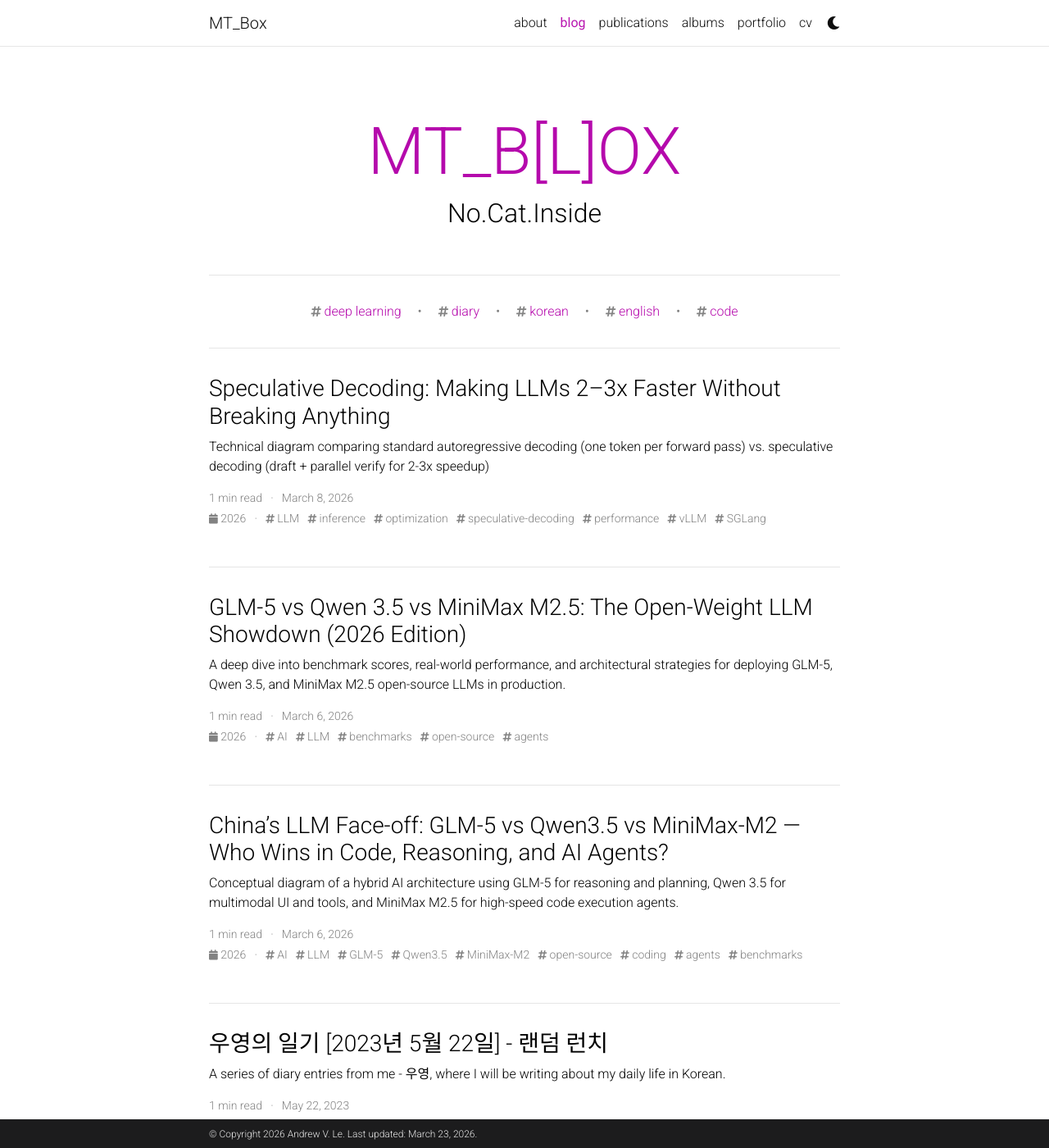
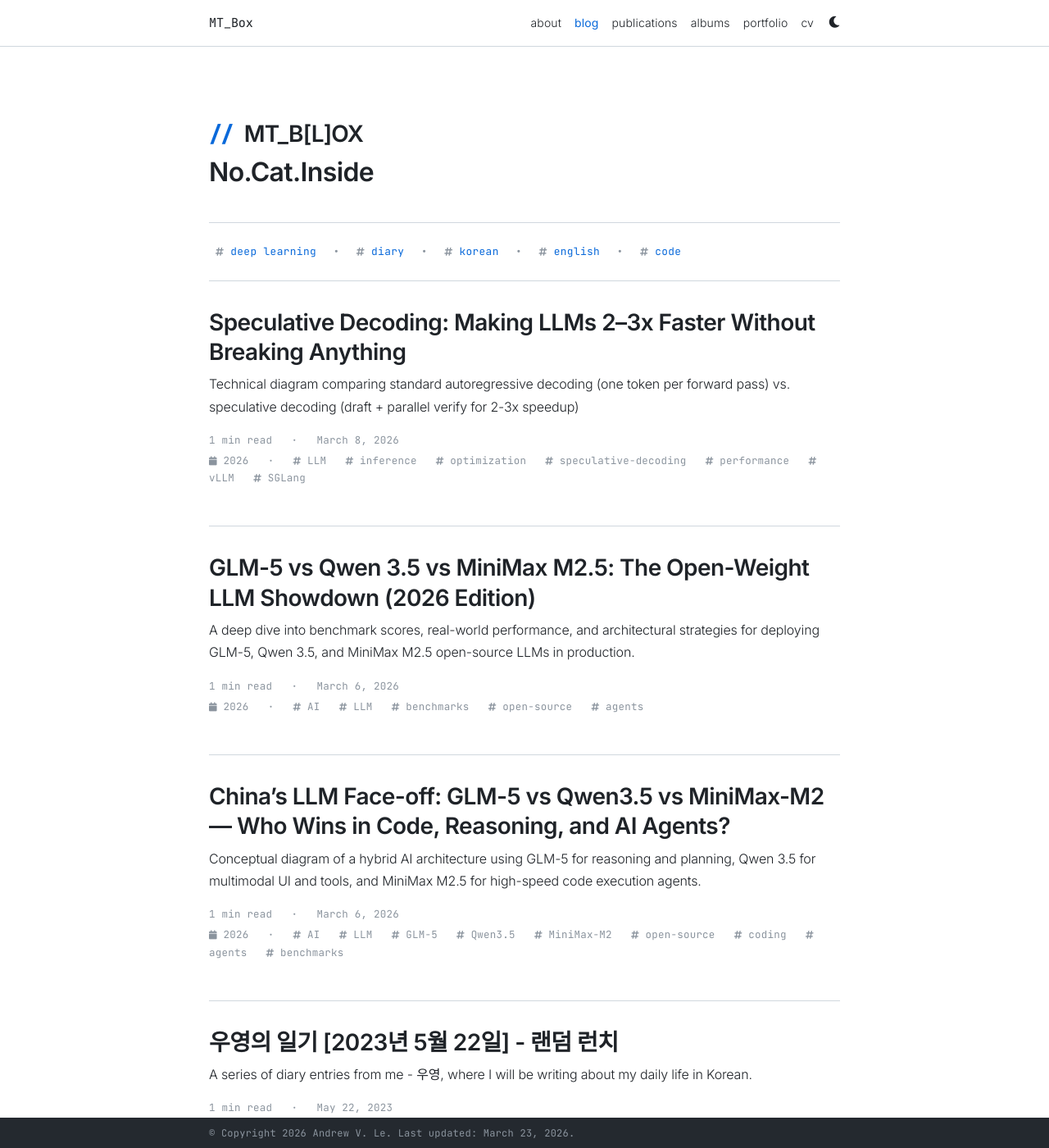
Before and after one commit to levulinh/levulinh.github.io, a Jekyll site: the page built from blog/index.html, in a window 1280 px wide and 1400 px high. Shown: the whole window at 82% size. Built offline with Jekyll 4.4.1, drawn with Linux system fonts in a browser that asks for light colours; the list of posts is cut into pages by our own code; comment, search, counter and statistics services are not loaded; a style sheet for code colours, icons or effects is not loaded.

Commit message:
theme: apply minimalistic technology theme
- Replace purple/pink palette with GitHub-style blue/cyan accents
- Dark mode: #0d1117 background, #e6edf3 text, #58a6ff accent
- Light mode: white background, #1f2328 text, #0969da accent
- Switch body font to Inter, monospace to JetBrains Mono
- Add monospace styling to post meta, tags, footer, navbar brand
- Blog header gets a `// ` prefix for code-editor aesthetic
- Code blocks get subtle border treatment; dark syntax theme → monokai
- Replace Roboto/Material Icons Google Fonts with Inter + JetBrains Mono

Co-Authored-By: Claude Sonnet 4.6 <noreply@anthropic.com>

```diff
--- a/_config.yml
+++ b/_config.yml
@@ -27,7 +27,7 @@ impressum_path: # set to path to include impressum link in the footer, use the s
 
 # code highlighter theme
 highlight_theme_light: github # https://github.com/jwarby/jekyll-pygments-themes
-highlight_theme_dark: native # https://github.com/jwarby/jekyll-pygments-themes
+highlight_theme_dark: monokai # https://github.com/jwarby/jekyll-pygments-themes
 
 # repo color theme
 repo_theme_light: default # https://github.com/anuraghazra/github-readme-stats/blob/master/themes/README.md
--- a/_includes/head.html
+++ b/_includes/head.html
@@ -11,7 +11,9 @@
     <!-- Fonts & Icons -->
     <link rel="stylesheet" href="https://cdn.jsdelivr.net/npm/@fortawesome/fontawesome-free@{{ site.fontawesome.version }}/css/all.min.css" integrity="{{ site.fontawesome.integrity }}" crossorigin="anonymous">
     <link rel="stylesheet" href="https://cdn.jsdelivr.net/npm/academicons@{{ site.academicons.version }}/css/academicons.min.css" integrity="{{ site.academicons.integrity }}" crossorigin="anonymous">
-    <link rel="stylesheet" type="text/css" href="https://fonts.googleapis.com/css?family=Roboto:300,400,500,700|Roboto+Slab:100,300,400,500,700|Material+Icons">
+    <link rel="preconnect" href="https://fonts.googleapis.com">
+    <link rel="preconnect" href="https://fonts.gstatic.com" crossorigin>
+    <link rel="stylesheet" href="https://fonts.googleapis.com/css2?family=Inter:wght@300;400;500;600;700&family=JetBrains+Mono:wght@400;500&display=swap">
 
     <!-- Code Syntax Highlighting -->
     <link rel="stylesheet" href="https://cdn.jsdelivr.net/gh/jwarby/jekyll-pygments-themes@master/{{ site.highlight_theme_light | append: '.css' }}" media="" id="highlight_theme_light" />
--- a/_sass/_base.scss
+++ b/_sass/_base.scss
@@ -2,7 +2,26 @@
  * Styles for the base elements of the theme.
  ******************************************************************************/
 
-// Typography
+// Typography — tech/minimalist
+
+body {
+  font-family: "Inter", -apple-system, BlinkMacSystemFont, "Segoe UI", Helvetica, Arial, sans-serif;
+  font-size: 1rem;
+  line-height: 1.7;
+  letter-spacing: -0.01em;
+}
+
+h1, h2, h3, h4, h5, h6 {
+  font-family: "Inter", -apple-system, BlinkMacSystemFont, "Segoe UI", Helvetica, Arial, sans-serif;
+  font-weight: 600;
+  letter-spacing: -0.02em;
+  line-height: 1.3;
+}
+
+code, pre, kbd, samp, tt {
+  font-family: "JetBrains Mono", "Fira Code", "Cascadia Code", ui-monospace, SFMono-Regular, Menlo, Monaco, Consolas, monospace;
+  font-size: 0.9em;
+}
 
 p,
 h1,
@@ -55,11 +74,13 @@ img {
 }
 
 blockquote {
-  background: var(--global-bg-color);
-  border-left: 2px solid var(--global-theme-color);
-  margin: 1.5em 10px;
-  padding: 0.5em 10px;
-  font-size: 1.2rem;
+  background: var(--global-card-bg-color);
+  border-left: 3px solid var(--global-theme-color);
+  border-radius: 0 4px 4px 0;
+  margin: 1.5em 0;
+  padding: 0.75em 1.25em;
+  font-size: 1rem;
+  font-style: italic;
 }
 
 // Math
@@ -167,7 +188,9 @@ blockquote {
   box-shadow: none;
   border-bottom: 1px solid var(--global-divider-color);
   background-color: var(--global-bg-color);
-  opacity: 0.95;
+  font-family: "Inter", -apple-system, BlinkMacSystemFont, "Segoe UI", Helvetica, Arial, sans-serif;
+  font-size: 0.875rem;
+  letter-spacing: 0.01em;
 }
 
 .navbar .dropdown-menu {
@@ -205,6 +228,10 @@ blockquote {
 
   .navbar-brand {
     color: var(--global-text-color);
+    font-family: "JetBrains Mono", monospace;
+    font-size: 0.95rem;
+    font-weight: 500;
+    letter-spacing: -0.01em;
   }
 
   .navbar-nav .nav-item .nav-link {
@@ -328,6 +355,8 @@ blockquote {
 footer.fixed-bottom {
   background-color: var(--global-footer-bg-color);
   font-size: 0.75rem;
+  font-family: "JetBrains Mono", monospace;
+  letter-spacing: 0.02em;
 
   .container {
     color: var(--global-footer-text-color);
@@ -349,7 +378,10 @@ footer.sticky-bottom {
   border-top: 1px solid var(--global-divider-color);
   padding-top: 40px;
   padding-bottom: 40px;
-  font-size: 0.9rem;
+  font-size: 0.8rem;
+  font-family: "JetBrains Mono", monospace;
+  letter-spacing: 0.02em;
+  color: var(--global-text-color-light);
 }
 
 // CV
@@ -385,31 +417,42 @@ footer.sticky-bottom {
 
 .header-bar {
   border-bottom: 1px solid var(--global-divider-color);
-  text-align: center;
-  padding-top: 2rem;
-  padding-bottom: 3rem;
+  text-align: left;
+  padding-top: 2.5rem;
+  padding-bottom: 2rem;
 
   h1 {
-    color: var(--global-theme-color);
-    font-size: 5rem;
+    color: var(--global-text-color);
+    font-size: 1.75rem;
+    font-weight: 600;
+    letter-spacing: -0.03em;
+    &::before {
+      content: "// ";
+      color: var(--global-theme-color);
+      font-family: "JetBrains Mono", monospace;
+      font-size: 0.9em;
+    }
   }
 }
 
 .tag-list {
   border-bottom: 1px solid var(--global-divider-color);
-  text-align: center;
+  text-align: left;
   padding-top: 1rem;
 
   ul {
-    justify-content: center;
+    justify-content: flex-start;
     display: flow-root;
 
     p,
     li {
       list-style: none;
       display: inline-block;
-      padding: 1rem 0.5rem;
+      padding: 0.5rem 0.5rem;
       color: var(--global-text-color-light);
+      font-size: 0.8rem;
+      font-family: "JetBrains Mono", monospace;
+      letter-spacing: 0.03em;
     }
   }
 }
@@ -433,13 +476,17 @@ footer.sticky-bottom {
 
     .post-meta {
       color: var(--global-text-color-light);
-      font-size: 0.875rem;
+      font-size: 0.78rem;
+      font-family: "JetBrains Mono", monospace;
+      letter-spacing: 0.02em;
       margin-bottom: 0;
     }
 
     .post-tags {
       color: var(--global-text-color-light);
-      font-size: 0.875rem;
+      font-size: 0.78rem;
+      font-family: "JetBrains Mono", monospace;
+      letter-spacing: 0.02em;
       padding-top: 0.25rem;
       padding-bottom: 0;
     }
@@ -719,25 +766,31 @@ figure.highlight {
 }
 
 pre {
-  color: var(--global-theme-color);
+  color: var(--global-text-color);
   background-color: var(--global-code-bg-color);
+  border: 1px solid var(--global-divider-color);
   border-radius: 6px;
-  padding: 6px 12px;
+  padding: 1rem 1.25rem;
+  overflow-x: auto;
 
   pre,
   code {
     background-color: transparent;
+    border: none;
     border-radius: 0;
     margin-bottom: 0;
     padding: 0;
+    color: inherit;
   }
 }
 
 code {
   color: var(--global-theme-color);
   background-color: var(--global-code-bg-color);
-  border-radius: 3px;
-  padding: 3px 3px;
+  border: 1px solid var(--global-divider-color);
+  border-radius: 4px;
+  padding: 2px 5px;
+  font-size: 0.85em;
 }
 
 
@@ -754,13 +807,17 @@ html.transition *:after {
 .post {
   .post-meta {
     color: var(--global-text-color-light);
-    font-size: 0.875rem;
+    font-size: 0.78rem;
+    font-family: "JetBrains Mono", monospace;
+    letter-spacing: 0.02em;
     margin-bottom: 0;
   }
 
   .post-tags {
     color: var(--global-text-color-light);
-    font-size: 0.875rem;
+    font-size: 0.78rem;
+    font-family: "JetBrains Mono", monospace;
+    letter-spacing: 0.02em;
     padding-top: 0.25rem;
     padding-bottom: 1rem;
 
--- a/_sass/_layout.scss
+++ b/_sass/_layout.scss
@@ -6,6 +6,7 @@ body {
   padding-bottom: 70px;
   color: var(--global-text-color);
   background-color: var(--global-bg-color);
+  font-family: "Inter", -apple-system, BlinkMacSystemFont, "Segoe UI", Helvetica, Arial, sans-serif;
 
   h1, h2, h3, h4, h5, h6 {
     scroll-margin-top: 66px;
--- a/_sass/_themes.scss
+++ b/_sass/_themes.scss
@@ -1,29 +1,29 @@
 /*******************************************************************************
- * Themes
+ * Themes — minimalistic technology palette
  ******************************************************************************/
 
 :root {
-  --global-bg-color: #{$white-color};
+  --global-bg-color: #ffffff;
   --global-code-bg-color: #{$code-bg-color-light};
   --global-text-color: #{$black-color};
   --global-text-color-light: #{$grey-color};
-  --global-theme-color: #{$purple-color};
-  --global-hover-color: #{$purple-color};
+  --global-theme-color: #{$blue-color};
+  --global-hover-color: #{$blue-color-dark};
   --global-hover-text-color: #{$white-color};
-  --global-footer-bg-color: #{$grey-color-dark};
-  --global-footer-text-color: #{$grey-color-light};
-  --global-footer-link-color: #{$white-color};
+  --global-footer-bg-color: #24292f;
+  --global-footer-text-color: #8b949e;
+  --global-footer-link-color: #{$grey-color-light};
   --global-distill-app-color: #{$grey-color};
-  --global-divider-color: rgba(0,0,0,.1);
-  --global-card-bg-color: #{$white-color};
+  --global-divider-color: #d0d7de;
+  --global-card-bg-color: #f6f8fa;
 
   .fa-sun {
-    display : none;
+    display: none;
   }
   .fa-moon {
     padding-left: 10px;
     padding-top: 12px;
-    display : block;
+    display: block;
   }
 
   .repo-img-light {
@@ -35,27 +35,27 @@
 }
 
 html[data-theme='dark'] {
-  --global-bg-color: #{$grey-color-dark};
+  --global-bg-color: #0d1117;
   --global-code-bg-color: #{$code-bg-color-dark};
-  --global-text-color: #{$grey-color-light};
-  --global-text-color-light: #{$grey-color-light};
+  --global-text-color: #e6edf3;
+  --global-text-color-light: #{$grey-color};
   --global-theme-color: #{$cyan-color};
   --global-hover-color: #{$cyan-color};
-  --global-hover-text-color: #{$white-color};
-  --global-footer-bg-color: #{$grey-color-light};
-  --global-footer-text-color: #{$grey-color-dark};
-  --global-footer-link-color: #{$black-color};
+  --global-hover-text-color: #0d1117;
+  --global-footer-bg-color: #161b22;
+  --global-footer-text-color: #8b949e;
+  --global-footer-link-color: #{$grey-color-light};
   --global-distill-app-color: #{$grey-color-light};
-  --global-divider-color: #424246;
-  --global-card-bg-color: #{$grey-900};
+  --global-divider-color: #30363d;
+  --global-card-bg-color: #161b22;
 
   .fa-sun {
     padding-left: 10px;
     padding-top: 12px;
-    display : block;
+    display: block;
   }
   .fa-moon {
-    display : none;
+    display: none;
   }
 
   .repo-img-light {
--- a/_sass/_variables.scss
+++ b/_sass/_variables.scss
@@ -4,35 +4,36 @@
  ******************************************************************************/
 
 
-// Colors
-$red-color:           #FF3636 !default;
-$red-color-dark:      #B71C1C !default;
-$orange-color:        #F29105 !default;
-$blue-color:          #0076df !default;
-$blue-color-dark:     #00369f !default;
-$cyan-color:          #2698BA !default;
-$light-cyan-color:    lighten($cyan-color, 25%);
-$green-color:         #00ab37 !default;
-$green-color-lime:    #B7D12A !default;
-$green-color-dark:    #009f06 !default;
-$green-color-light:   #ddffdd !default;
-$green-color-bright:  #11D68B !default;
-$purple-color:        #B509AC !default;
-$light-purple-color:  lighten($purple-color, 25%);
-$pink-color:          #f92080 !default;
-$pink-color-light:    #ffdddd !default;
-$yellow-color:        #efcc00 !default;
+// Colors — tech/minimalist palette
+$red-color:           #f85149 !default;
+$red-color-dark:      #da3633 !default;
+$orange-color:        #e3b341 !default;
+$blue-color:          #0969da !default;
+$blue-color-dark:     #0550ae !default;
+$cyan-color:          #58a6ff !default;
+$light-cyan-color:    lighten($cyan-color, 20%);
+$green-color:         #3fb950 !default;
+$green-color-lime:    #7ee787 !default;
+$green-color-dark:    #238636 !default;
+$green-color-light:   #ccffd8 !default;
+$green-color-bright:  #56d364 !default;
+$purple-color:        #bc8cff !default;
+$light-purple-color:  lighten($purple-color, 15%);
+$pink-color:          #ff7b72 !default;
+$pink-color-light:    #ffdcd7 !default;
+$yellow-color:        #e3b341 !default;
 
-$grey-color:          #828282 !default;
-$grey-color-light:    lighten($grey-color, 40%);
-$grey-color-dark:     #1C1C1D;
-$grey-900:            #212529;
+// Grays — GitHub dark scale
+$grey-color:          #8b949e !default;
+$grey-color-light:    #c9d1d9;
+$grey-color-dark:     #0d1117;
+$grey-900:            #161b22;
 
-$white-color: #ffffff !default;
-$black-color: #000000 !default;
+$white-color: #f0f6fc !default;
+$black-color: #1f2328 !default;
 
 
 // Theme colors
 
-$code-bg-color-light:     rgba($purple-color, 0.05);
-$code-bg-color-dark:      #2c3237 !default;
+$code-bg-color-light:     #f6f8fa !default;
+$code-bg-color-dark:      #161b22 !default;
```
